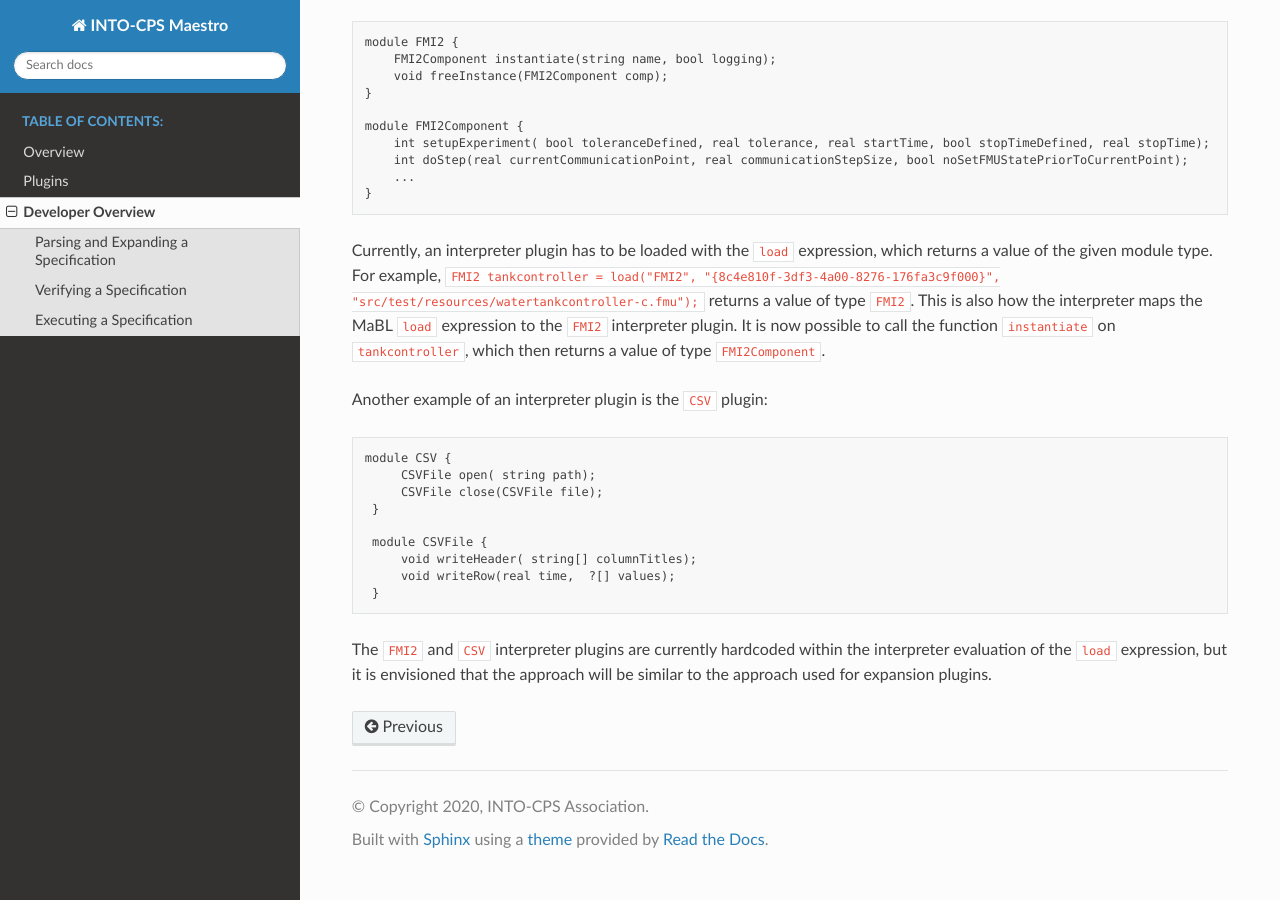
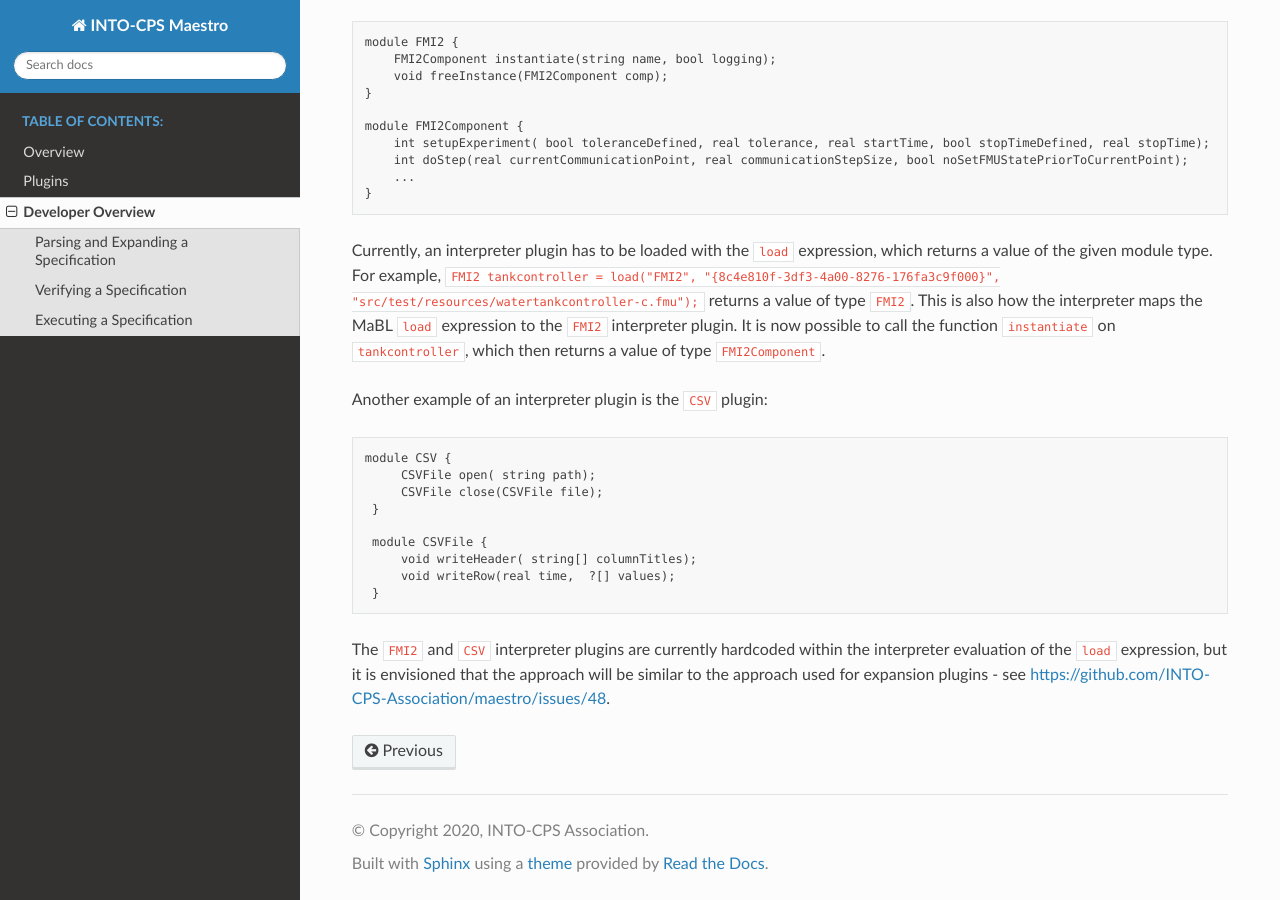
Before and after one commit to INTO-CPS-Association/maestro, a Sphinx documentation site: the page built from docs/developer-overview.rst, in a window 1280 px wide and 900 px high, scrolled down 2293 px. Built offline with Sphinx 7.4.7 and the Read the Docs theme 2.0.0, drawn with Linux system fonts in a browser that asks for light colours.

Commit message:
added link to github issue

```diff
--- a/docs/developer-overview.rst
+++ b/docs/developer-overview.rst
@@ -175,4 +175,4 @@ Another example of an interpreter plugin is the :code:`CSV` plugin:
         void writeRow(real time,  ?[] values);
     }
 
-The :code:`FMI2` and :code:`CSV` interpreter plugins are currently hardcoded within the interpreter evaluation of the :code:`load` expression, but it is envisioned that the approach will be similar to the approach used for expansion plugins.
+The :code:`FMI2` and :code:`CSV` interpreter plugins are currently hardcoded within the interpreter evaluation of the :code:`load` expression, but it is envisioned that the approach will be similar to the approach used for expansion plugins - see https://github.com/INTO-CPS-Association/maestro/issues/48.
```
